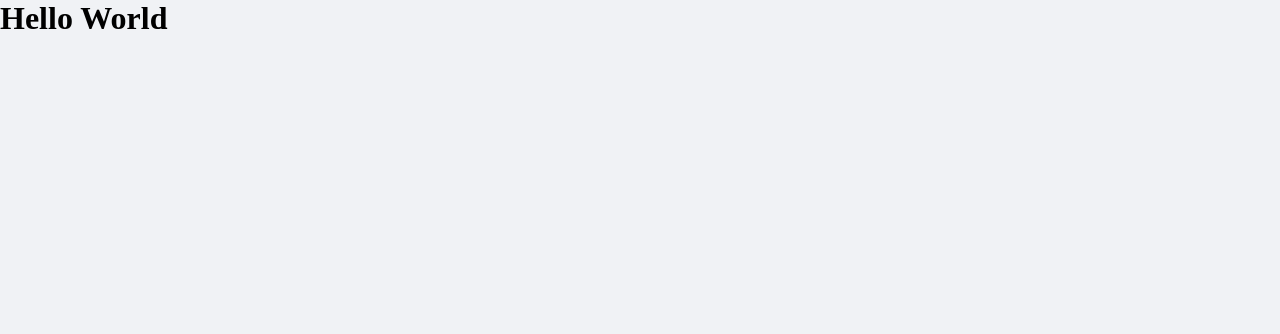
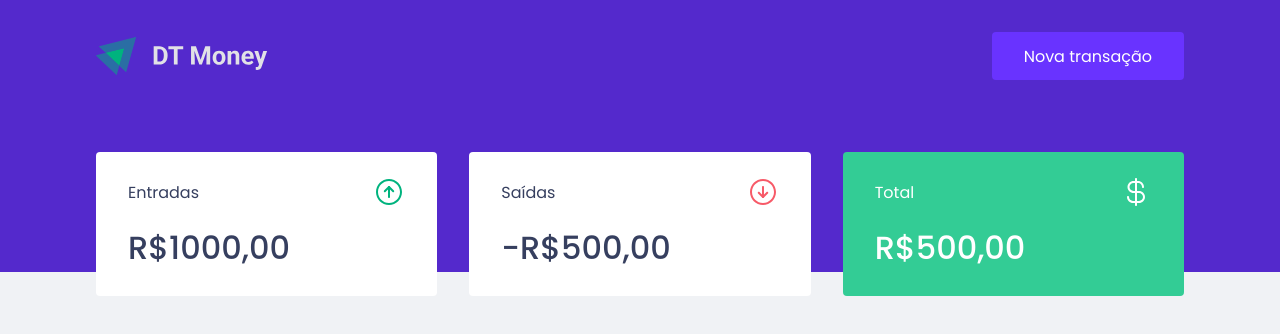
Before and after one commit to gabriellgjs/dtmoney, a React (Create React App) app: page / in a window 1280 px wide. Shown: the top 334 px of the page. Built offline with nearby package versions, Linux system fonts and the light colour scheme.

Commit message:
feat: criando os componentes: Header e Dashboard(Summary)

```diff
--- a/public/index.html
+++ b/public/index.html
@@ -1,10 +1,16 @@
 <!DOCTYPE html>
 <html lang="en">
   <head>
+    <link rel="preconnect" href="https://fonts.googleapis.com">
+    <link rel="preconnect" href="https://fonts.gstatic.com" crossorigin>
+    <link href="https://fonts.googleapis.com/css2?family=Poppins:wght@400;500;600&display=swap" rel="stylesheet">
+
     <meta charset="utf-8" />
     <meta name="viewport" content="width=device-width, initial-scale=1" />
+    <link rel="shortcut icon" href="favicon.png" type="image/png"/>
+
     <title>dtmoney</title>
-    <link rel="shortcut icon" href="favicon.png" type="image/png"/>
+
   </head>
   <body>
     <noscript>You need to enable JavaScript to run this app.</noscript>
--- a/src/App.tsx
+++ b/src/App.tsx
@@ -1,11 +1,14 @@
+import { DashBoard } from "./components/Dashboard";
+import { Header } from "./components/Header";
 import { GlobalStyle } from "./styles/global";
 
 
 export function App() {
   return (
-    <div className="App">
-      <h1>Hello World</h1>
+    <>
+      <Header />
+      <DashBoard />
       <GlobalStyle />
-    </div>
+    </>
   );
 }
--- /dev/null
+++ b/src/components/Dashboard/index.tsx
@@ -0,0 +1,11 @@
+import { Summary } from "../Summary";
+
+import { Container } from "./styles";
+
+export function DashBoard() {
+  return (
+    <Container>
+      <Summary />
+    </Container>
+  )
+}
--- /dev/null
+++ b/src/components/Dashboard/styles.ts
@@ -0,0 +1,7 @@
+import styled from 'styled-components';
+
+export const Container = styled.main`
+  max-width: 1120px;
+  margin: 0 auto;
+  padding: 2.5rem 1rem;
+`;
--- /dev/null
+++ b/src/components/Header/index.tsx
@@ -0,0 +1,16 @@
+import logoImg from '../../assets/logo.svg'
+
+import { Container, Content } from './styles'
+
+export function Header() {
+  return (
+    <Container>
+      <Content>
+        <img src={logoImg} alt="dt money" />
+        <button type="button">
+          Nova transação
+        </button>
+      </Content>
+    </Container>
+  )
+}
--- /dev/null
+++ b/src/components/Header/styles.ts
@@ -0,0 +1,31 @@
+import styled from 'styled-components';
+
+export const Container =  styled.header`
+  background: var(--blue);
+`;
+
+export const Content = styled.div`
+  max-width: 1120px;
+  margin: 0 auto;
+
+  padding: 2rem 1rem 12rem;
+  display: flex;
+  justify-content: space-between;
+  align-items: center;
+
+  button {
+    font-size: 1rem;
+    color: #FFF;
+    background-color: var(--blue-light);
+    border: 0;
+    padding: 0 2rem;
+    border-radius: 0.25rem;
+    height: 3rem;
+
+    transition: filter 0.2s;
+
+    &:hover {
+      filter: brightness(0.9);
+    }
+  }
+`;
--- /dev/null
+++ b/src/components/Summary/index.tsx
@@ -0,0 +1,33 @@
+import incomeImg from '../../assets/income.svg'
+import outcomeImg from '../../assets/outcome.svg'
+import totalImg from '../../assets/total.svg'
+
+import { Container } from "./styles";
+
+export function Summary() {
+  return(
+    <Container>
+      <div>
+        <header>
+          <p>Entradas</p>
+          <img src={incomeImg} alt='Entradas'/>
+        </header>
+        <strong>R$1000,00</strong>
+      </div>
+      <div>
+        <header>
+          <p>Saídas</p>
+          <img src={outcomeImg} alt='Saídas'/>
+        </header>
+        <strong>-R$500,00</strong>
+      </div>
+      <div className='highlight-background'>
+        <header>
+          <p>Total</p>
+          <img src={totalImg} alt='Total'/>
+        </header>
+        <strong>R$500,00</strong>
+      </div>
+    </Container>
+  )
+}
--- /dev/null
+++ b/src/components/Summary/styles.ts
@@ -0,0 +1,34 @@
+import styled from 'styled-components';
+
+export const Container = styled.div`
+  display: grid;
+  grid-template-columns: repeat(3, 1fr);
+  gap: 2rem;
+  margin-top: -10rem;
+
+  div {
+    background: var(--shape);
+    padding: 1.5rem  2rem;
+    border-radius: 0.25rem;
+    color: var(--text-title);
+
+    header {
+      display: flex;
+      align-items: center;
+      justify-content: space-between;
+    }
+
+    strong {
+      display: block;
+      margin-top: 1rem;
+      font-size: 2rem;
+      font-weight: 500;
+      line-height: 3rem;
+    }
+
+    &.highlight-background {
+      background: var(--green);
+      color: #FFF;
+    }
+  }
+`;
--- a/src/styles/global.ts
+++ b/src/styles/global.ts
@@ -7,6 +7,7 @@
 
     --red: #e52e4d;
     --blue: #5429cc;
+    --green: #33CC95;
 
     --blue-light: #6933ff;
 
@@ -35,6 +36,15 @@
     -webkit-font-smoothing: antialiased;
   }
 
+  body, input, textarea, button {
+    font-family: 'Poppins', sans-serif;
+    font-weight: 400;
+  }
+
+  h1, h2, h3, h4, h5, h6, strong {
+    font-weight: 600;
+  }
+
   button {
     cursor: pointer;
   }
```
